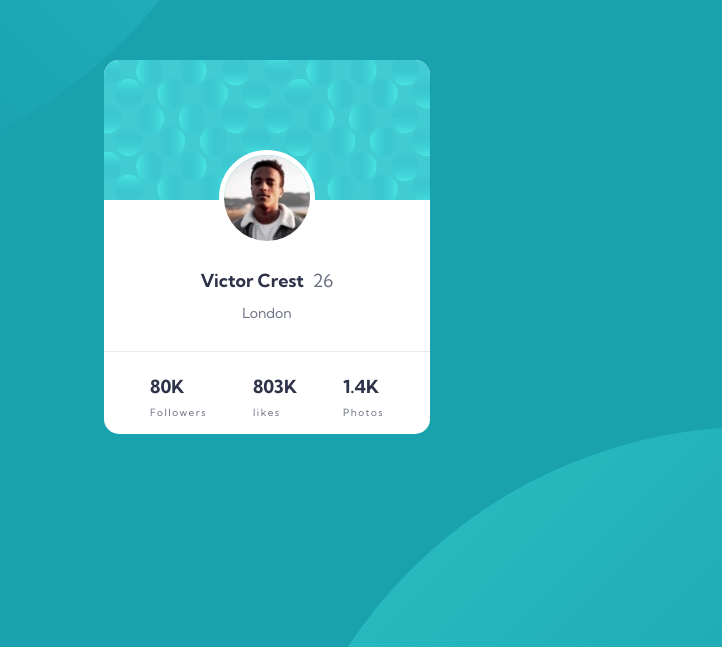
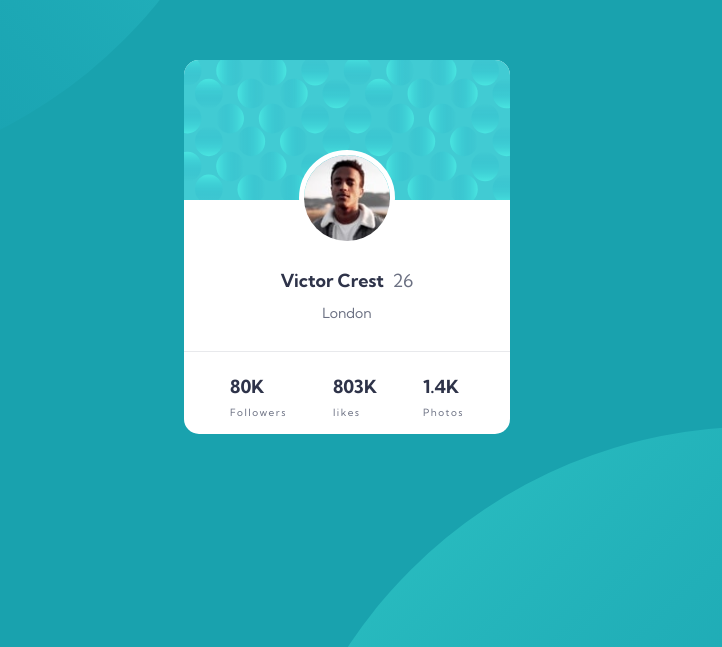
Before and after one commit to annnynn/profile-card-component, a plain HTML site: page index.html in a window 1280 px wide. Shown: the part 153-800 px from the top of the page, without its empty margins (373-1095 px from the left). Drawn offline with Linux system fonts and the light colour scheme.

Commit message:
Update style.css

```diff
--- a/style.css
+++ b/style.css
@@ -136,6 +136,8 @@ h1 span {
 
 @media only screen and (min-width: 375px) {
     body {
+        width: 1440px;
+        height: 720px;
         height: 100vh;
         overflow: hidden;
     }
```
